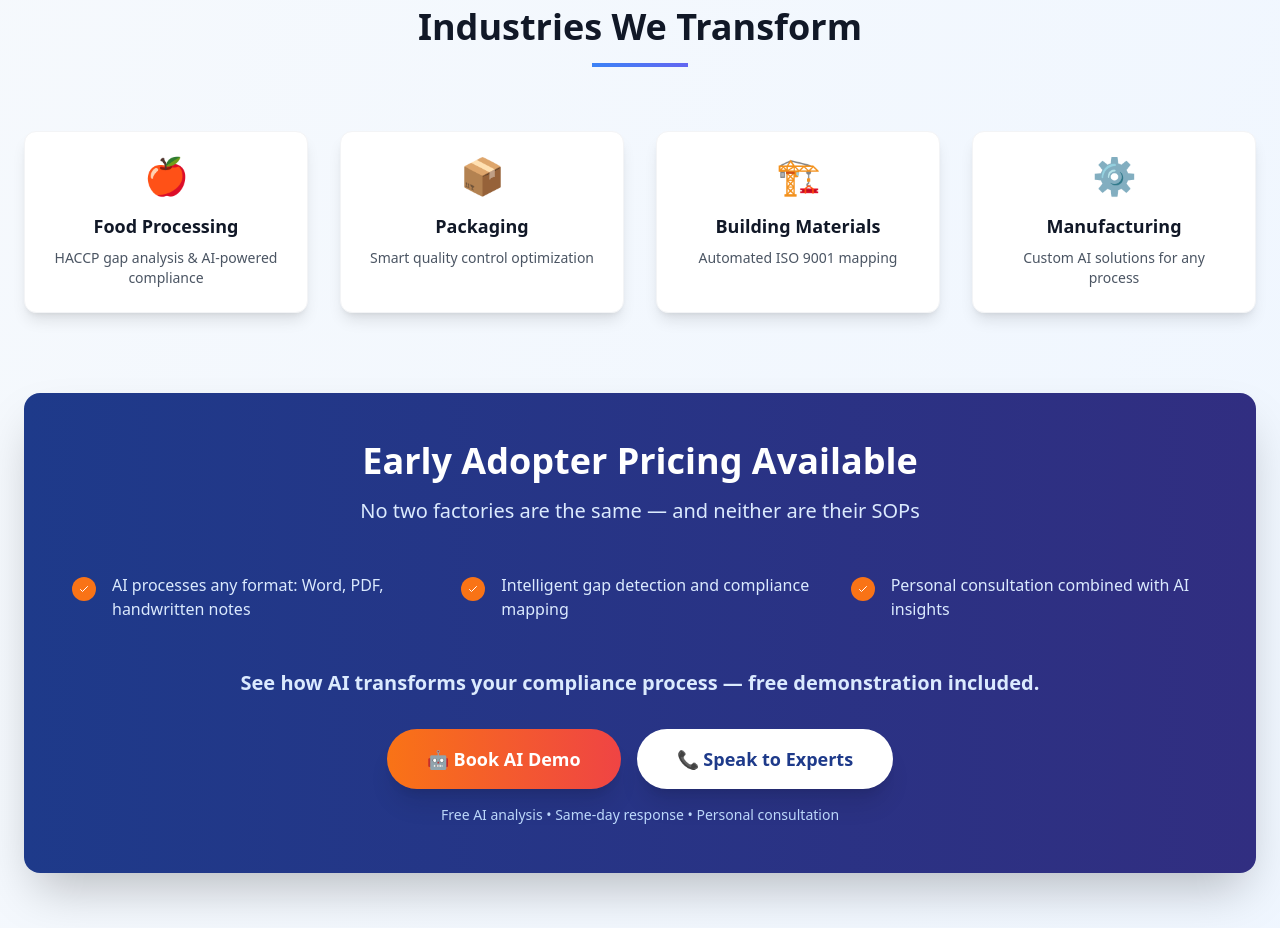
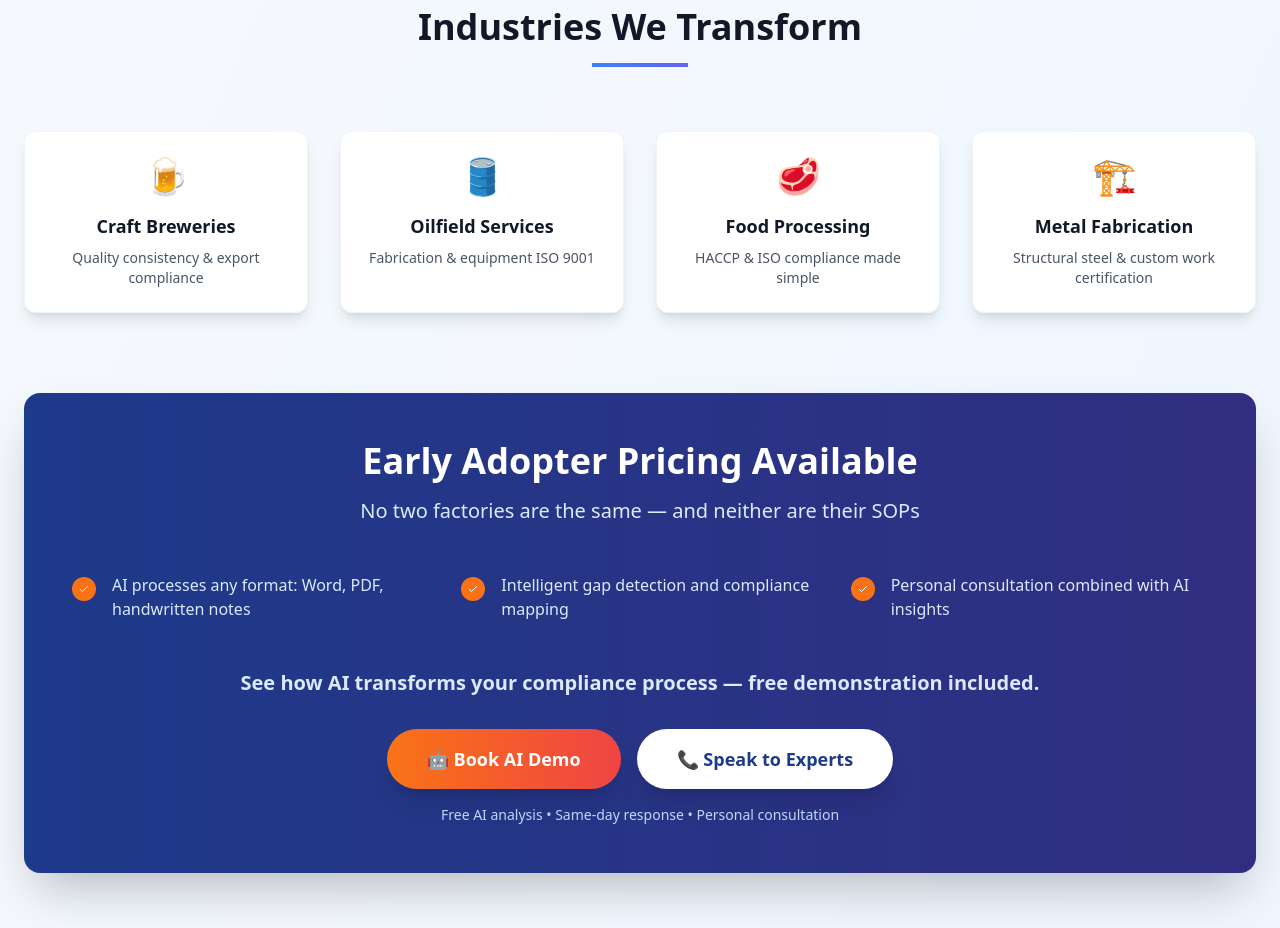
Before and after one commit to gayan415/auditsready, a Next.js app: page / in a window 1280 px wide. Shown: the part 1860-2788 px from the top of the page. Built offline with nearby package versions, Linux system fonts and the light colour scheme.

Commit message:
Update industries to focus on top Alberta small businesses: craft breweries, oilfield services, food processing, and metal fabrication

```diff
--- a/pages/index.js
+++ b/pages/index.js
@@ -208,10 +208,10 @@ export default function Home() {
 
           <div className="grid md:grid-cols-2 lg:grid-cols-4 gap-8">
             {[
-              { icon: "🍎", title: "Food Processing", desc: "HACCP gap analysis & AI-powered compliance" },
-              { icon: "📦", title: "Packaging", desc: "Smart quality control optimization" },
-              { icon: "🏗️", title: "Building Materials", desc: "Automated ISO 9001 mapping" },
-              { icon: "⚙️", title: "Manufacturing", desc: "Custom AI solutions for any process" }
+              { icon: "🍺", title: "Craft Breweries", desc: "Quality consistency & export compliance" },
+              { icon: "🛢️", title: "Oilfield Services", desc: "Fabrication & equipment ISO 9001" },
+              { icon: "🥩", title: "Food Processing", desc: "HACCP & ISO compliance made simple" },
+              { icon: "🏗️", title: "Metal Fabrication", desc: "Structural steel & custom work certification" }
             ].map((item, index) => (
               <div key={index} className="bg-white rounded-xl shadow-lg p-6 text-center hover:shadow-xl transform hover:scale-105 transition-all duration-300 border border-gray-100">
                 <div className="text-4xl mb-4">{item.icon}</div>
```
